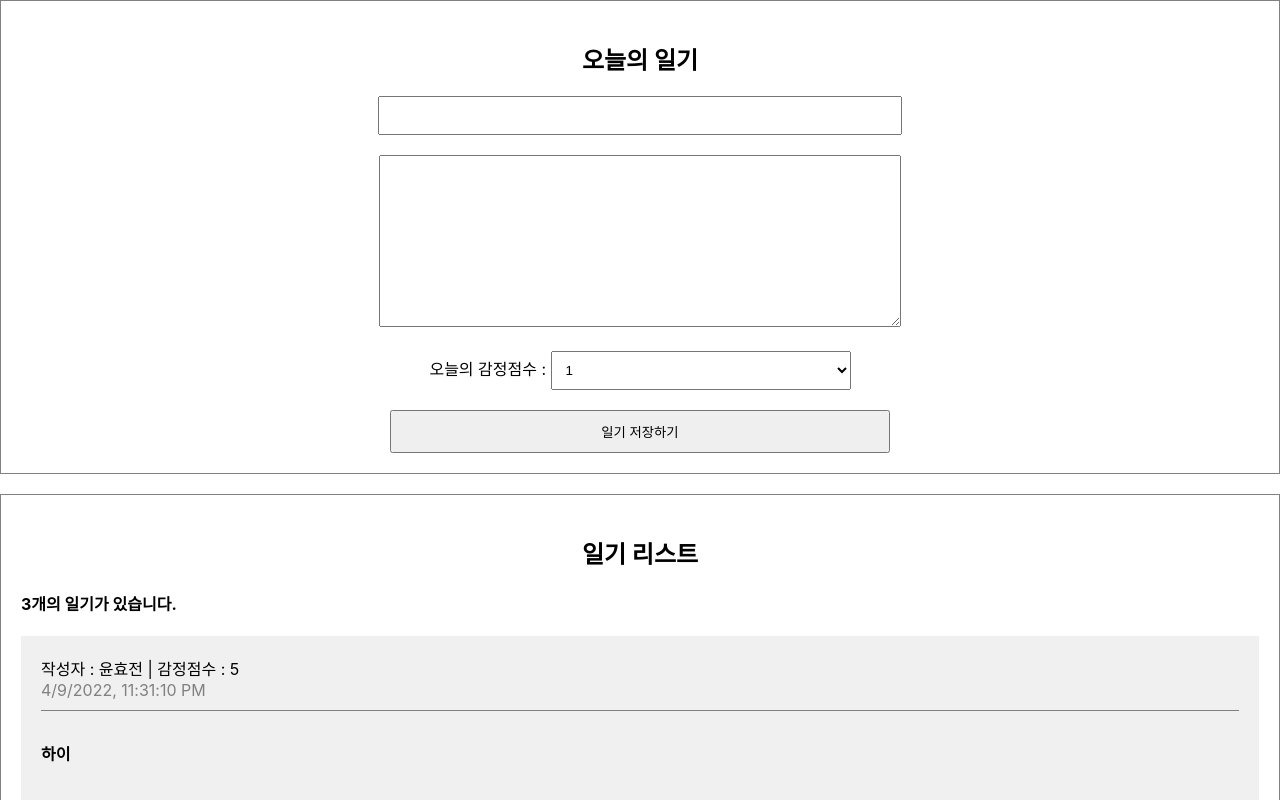
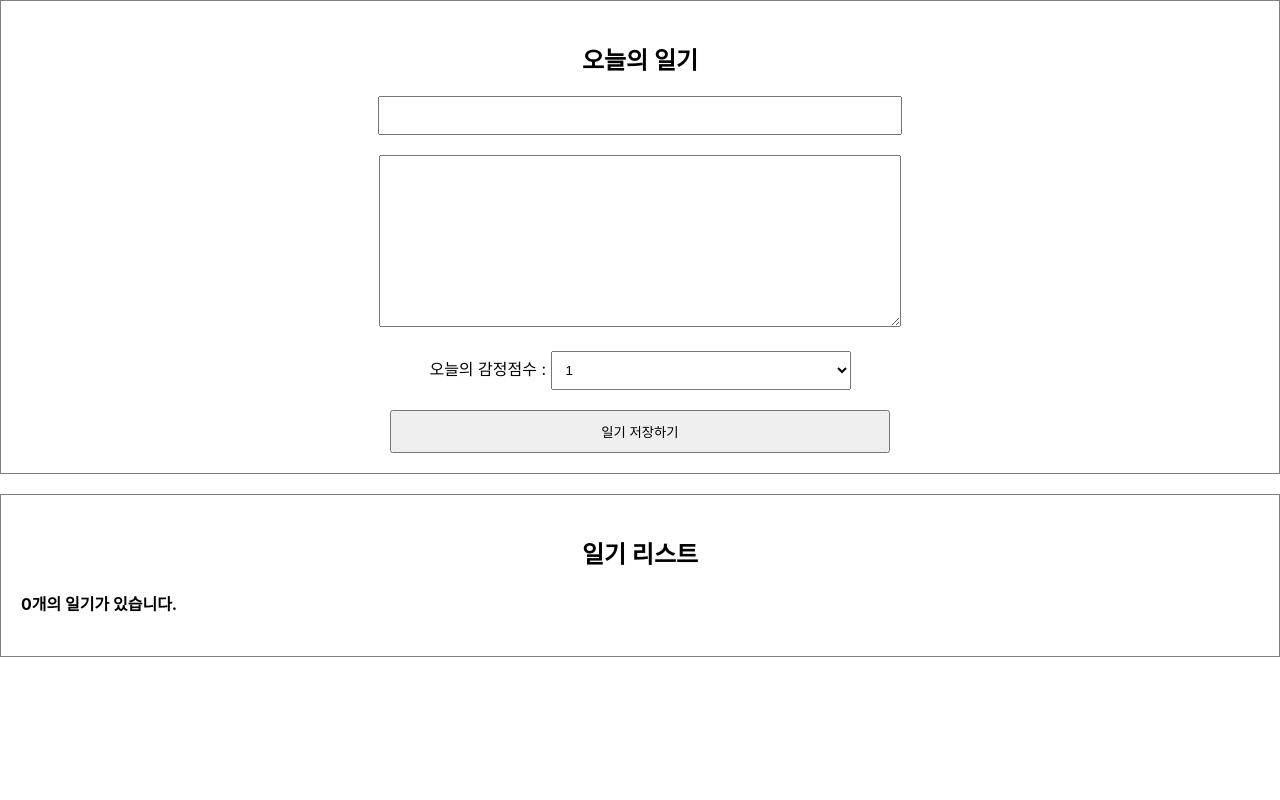
Before and after one commit to hjyoon/simplediary, a React (Create React App) app: page / in a window 1280 px wide. Shown: the top 800 px of the page. Built offline with nearby package versions, Linux system fonts and the light colour scheme.

Commit message:
Remove dummyList and Add creating new diary item

```diff
--- a/src/App.js
+++ b/src/App.js
@@ -1,36 +1,30 @@
+import { useState, useRef } from "react";
 import "./App.css";
 import DiaryEditor from "./DiaryEditor";
 import DiaryList from "./DiaryList";
 
-const dummyList = [
-  {
-    id: 1,
-    author: "윤효전",
-    content: "하이",
-    emotion: 5,
-    created_date: new Date().getTime(),
-  },
-  {
-    id: 2,
-    author: "홍길동",
-    content: "하이 2",
-    emotion: 4,
-    created_date: new Date().getTime(),
-  },
-  {
-    id: 3,
-    author: "아무개",
-    content: "하이 3",
-    emotion: 2,
-    created_date: new Date().getTime(),
-  },
-];
+function App() {
+  const [data, setData] = useState([]);
 
-function App() {
+  const dataId = useRef(0);
+
+  const onCreate = (author, content, emotion) => {
+    const created_date = new Date().getTime();
+    const newItem = {
+      author,
+      content,
+      emotion,
+      created_date,
+      id: dataId.current,
+    };
+    dataId.current += 1;
+    setData([newItem, ...data]);
+  };
+
   return (
     <div className="App">
-      <DiaryEditor />
-      <DiaryList diaryList={dummyList} />
+      <DiaryEditor onCreate={onCreate} />
+      <DiaryList diaryList={data} />
     </div>
   );
 }
--- a/src/DiaryEditor.js
+++ b/src/DiaryEditor.js
@@ -1,6 +1,6 @@
 import { useRef, useState } from "react";
 
-const DiaryEditor = () => {
+const DiaryEditor = ({ onCreate }) => {
   const authorInput = useRef();
   const contentInput = useRef();
 
@@ -28,7 +28,13 @@
       return;
     }
 
+    onCreate(state.author, state.content, state.emotion);
     alert("저장 성공");
+    setState({
+      author: "",
+      content: "",
+      emotion: 1,
+    });
   };
 
   return (
```
